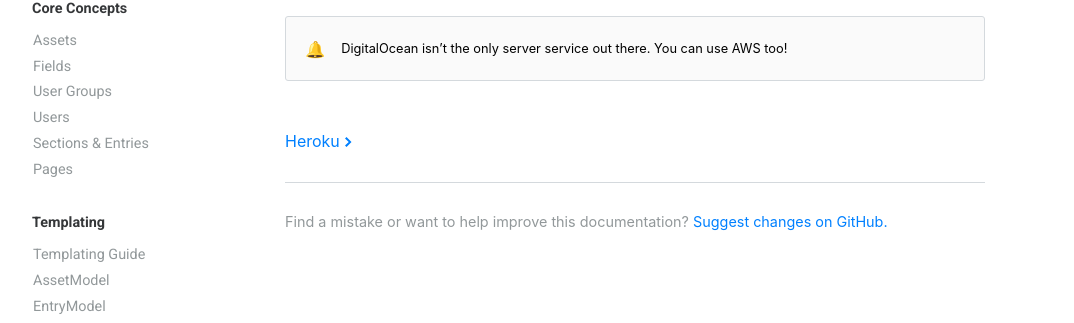
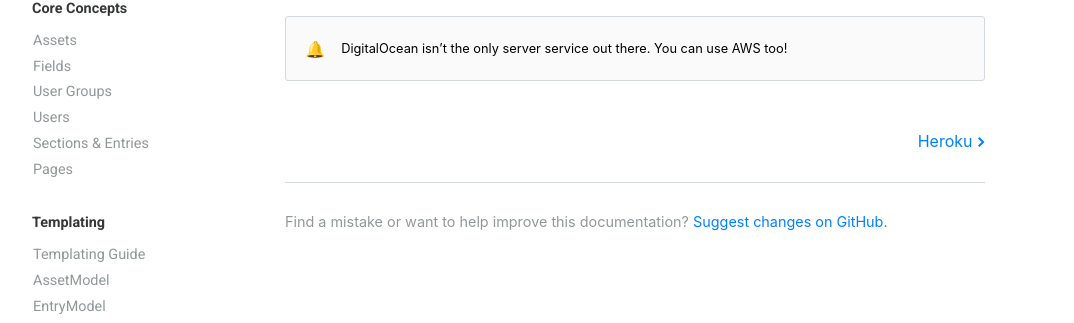
Before and after one commit to JasonEtco/flintcms-site, a Jekyll site: the page built from _docs/deployment/custom-server.md, in a window 1280 px wide. Shown: the part 338-661 px from the top of the page, without its empty margins (102-1176 px from the left). Built offline with Jekyll 4.4.1, drawn with Linux system fonts in a browser that asks for light colours; some web fonts are replaced.

Commit message:
Move next to right side of the screen if no prev

```diff
--- a/_includes/docs-footer.html
+++ b/_includes/docs-footer.html
@@ -18,7 +18,7 @@
         {% if next %}
           {% for post in site.documents %}
             {% if post.path == next %}
-              <a href="{{ post.url }}">{{ post.title }} {% include svgs/chevron-right.svg %}</a>
+              <a href="{{ post.url }}" style="margin-left: auto">{{ post.title }} {% include svgs/chevron-right.svg %}</a>
             {% endif %}
           {% endfor %}
         {% endif %}
```
